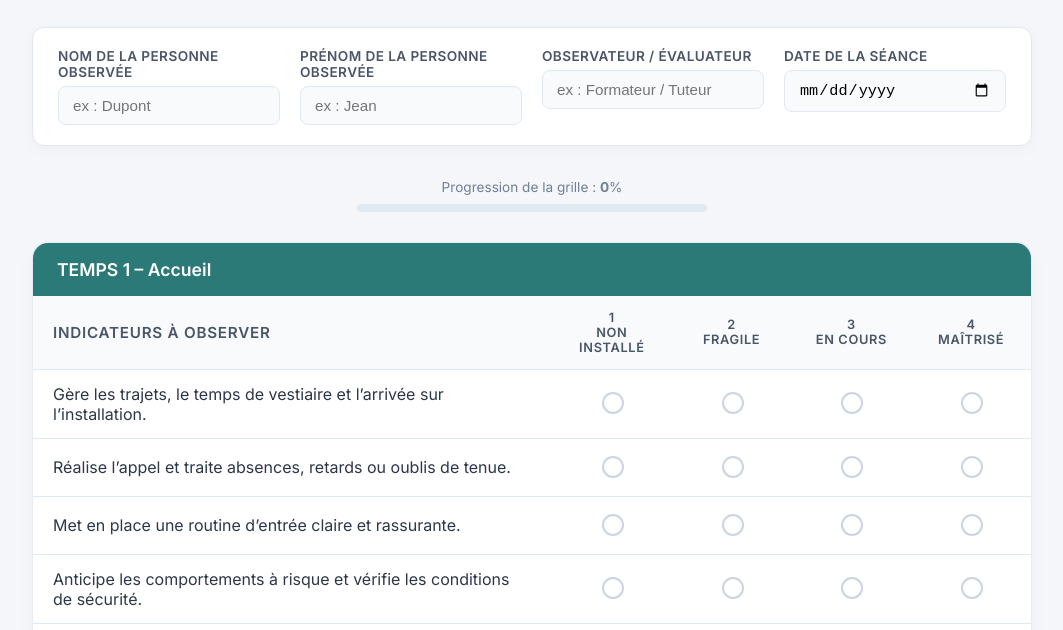
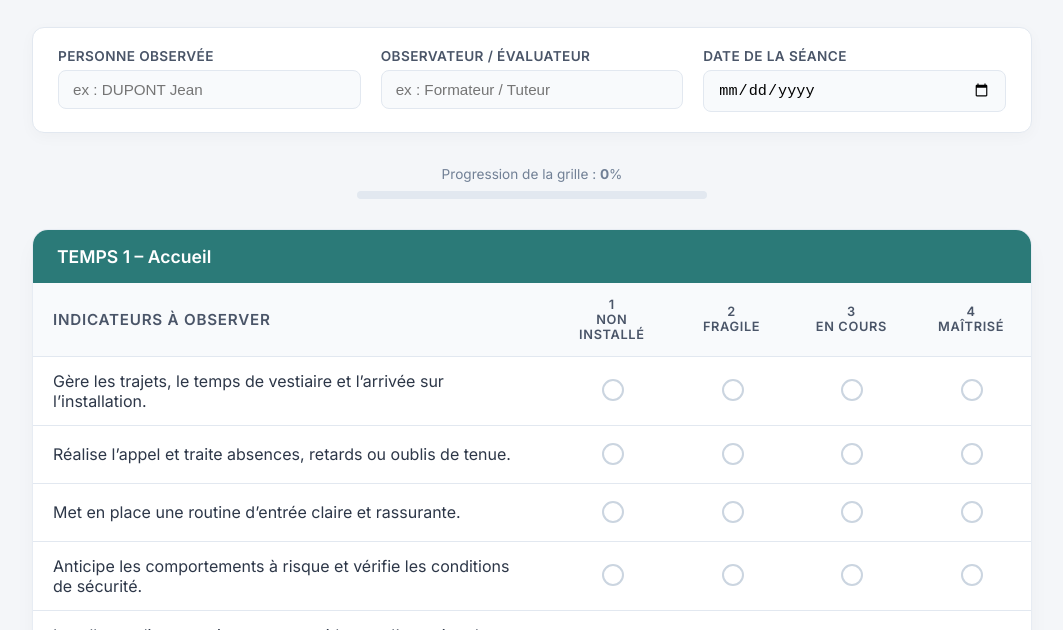
Before and after one commit to FlorianH91/analysepratique, a plain HTML site: page index.html in a window 1280 px wide. Shown: the part 145-775 px from the top of the page, without its empty margins (108-1171 px from the left). Drawn offline with nearby package versions, Linux system fonts and the light colour scheme.

Commit message:
modif nom prenom

```diff
--- a/index.html
+++ b/index.html
@@ -61,7 +61,7 @@
             box-shadow: 0 4px 15px rgba(0,0,0,0.03);
             border: 1px solid var(--border);
             display: grid;
-            grid-template-columns: repeat(auto-fit, minmax(220px, 1fr));
+            grid-template-columns: repeat(auto-fit, minmax(280px, 1fr));
             gap: 20px;
         }
 
@@ -280,12 +280,8 @@
     <!-- ENCART INFORMATIONS / IDENTITÉ -->
     <div class="identity-card">
         <div class="input-group">
-            <label for="nomObserve">Nom de la personne observée</label>
-            <input type="text" id="nomObserve" placeholder="ex : Dupont">
-        </div>
-        <div class="input-group">
-            <label for="prenomObserve">Prénom de la personne observée</label>
-            <input type="text" id="prenomObserve" placeholder="ex : Jean">
+            <label for="personneObservee">Personne observée</label>
+            <input type="text" id="personneObservee" placeholder="ex : DUPONT Jean">
         </div>
         <div class="input-group">
             <label for="observateur">Observateur / Évaluateur</label>
@@ -464,10 +460,8 @@
             datasets: [{
                 label: 'Niveau moyen de maîtrise (/4)',
                 data: [0, 0, 0, 0, 0],
-                // Couleurs dynamiques et attrayantes pour le polygone radar
                 backgroundColor: 'rgba(56, 161, 105, 0.2)',
                 borderColor: '#2b7a78',
-                // Utilisation d'un tableau de couleurs pour chaque point des axes du radar
                 pointBackgroundColor: ['#2b7a78', '#d69e2e', '#e06d53', '#2b7a78', '#38a169'],
                 pointBorderColor: '#fff',
                 pointHoverBackgroundColor: '#fff',
@@ -519,11 +513,9 @@
             return parseFloat((sum / inputs.length).toFixed(2));
         });
 
-        // Mettre à jour le graphe
         radarChart.data.datasets[0].data = averages;
         radarChart.update();
 
-        // Mettre à jour la barre de progression
         const progressPercent = Math.round((checkedCount / totalQuestions) * 100);
         document.getElementById('progressBar').style.width = progressPercent + '%';
         document.getElementById('progressText').innerText = progressPercent;
@@ -533,8 +525,7 @@
 
     function resetForm() {
         document.getElementById('evalForm').reset();
-        document.getElementById('nomObserve').value = '';
-        document.getElementById('prenomObserve').value = '';
+        document.getElementById('personneObservee').value = '';
         document.getElementById('observateur').value = '';
         document.getElementById('dateSeance').value = '';
         updateApp();
```
